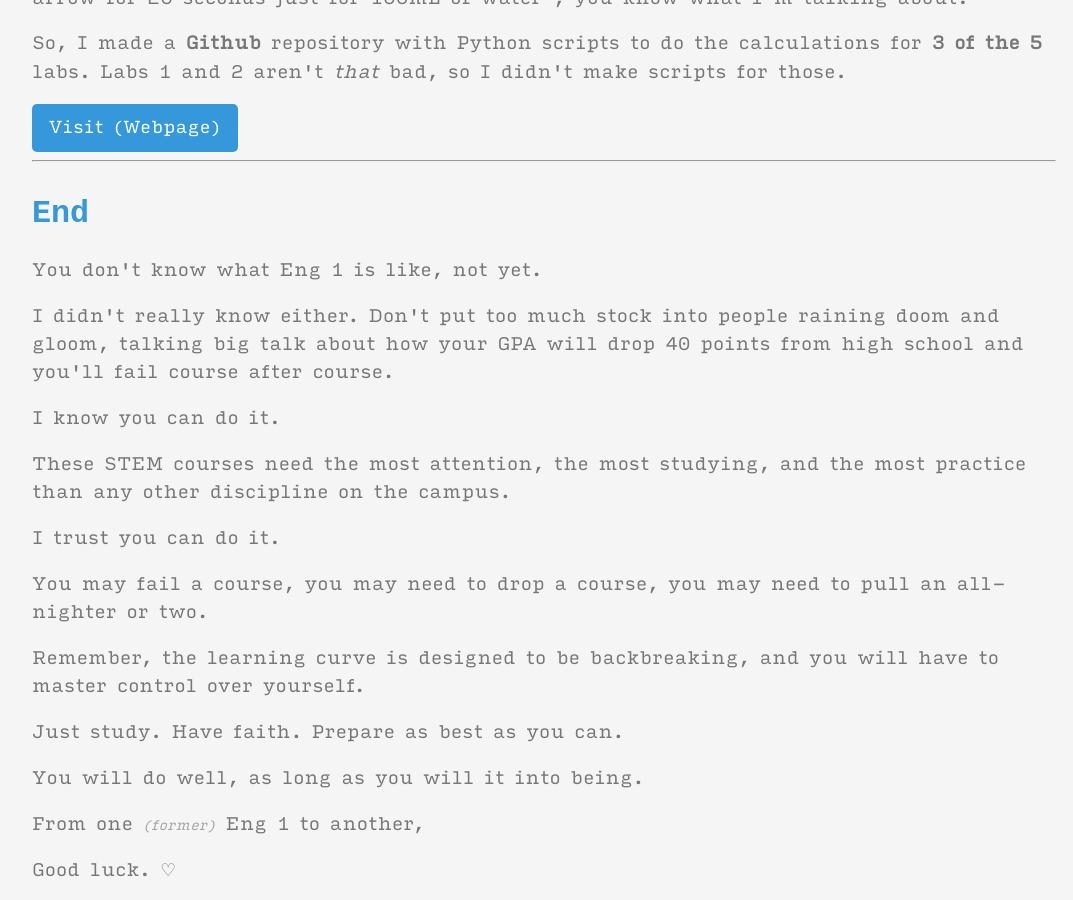
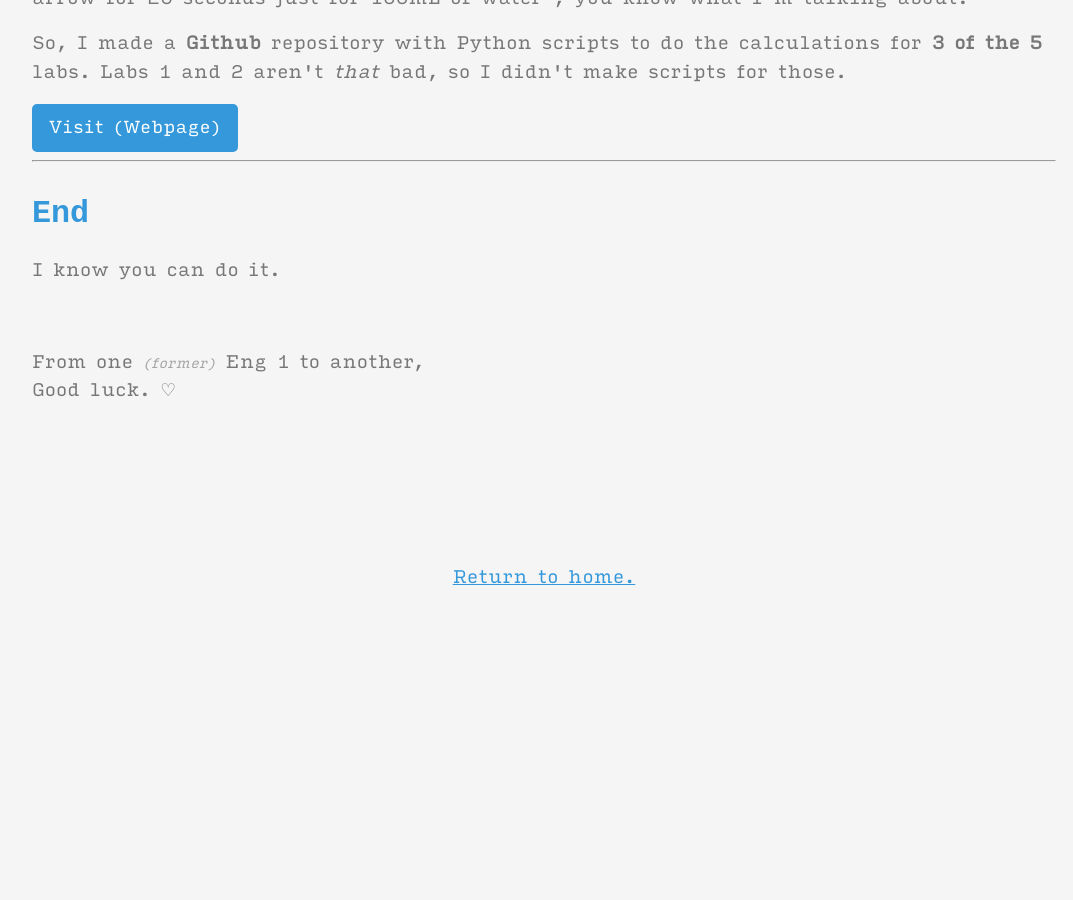
Before and after one commit to 71cj34/71cj34.github.io, a Jekyll site: the page firstyear/index.html, which Jekyll copies as it is, in a window 1280 px wide and 900 px high, scrolled down 4015 px. Shown: the whole window, without its empty margins (96-1169 px from the left). Built offline with Jekyll 4.4.1, drawn with Linux system fonts in a browser that asks for light colours; some web fonts are replaced; after the commit the page ends 4713 px from its top, so only the background shows below that.

Commit message:
fix: make yapathon shorter

```diff
--- a/firstyear/index.html
+++ b/firstyear/index.html
@@ -108,17 +108,15 @@
       <hr>
 
       <h2>End</h2>
-      <p>You don't know what Eng 1 is like, not yet. </p>
-      <p>I didn't really know either. Don't put too much stock into people raining doom and gloom, talking big talk about how your GPA will drop 40 points from high school and you'll fail course after course.</p>
       <p>I know you can do it.</p>
-      <p>These STEM courses need the most attention, the most studying, and the most practice than any other discipline on the campus.</p>
-      <p>I trust you can do it.</p>
-      <p>You may fail a course, you may need to drop a course, you may need to pull an all-nighter or two.</p>
-      <p>Remember, the learning curve is designed to be backbreaking, and you will have to master control over yourself.</p>
-      <p>Just study. Have faith. Prepare as best as you can.</p>
-      <p>You will do well, as long as you will it into being.</p>
-      <p>From one <span style="font-style:italic; color: #a6a6a6; font-size: 0.8rem">(former)</span> Eng 1 to another,</p>
-      <p>Good luck. ♡</p>
+
+      <br>
+
+      <p>From one <span style="font-style:italic; color: #a6a6a6; font-size: 0.8rem">(former)</span> Eng 1 to another,
+
+        <br>
+        Good luck. ♡
+      </p>
 
       <br><br><br><br><br>
 
```
